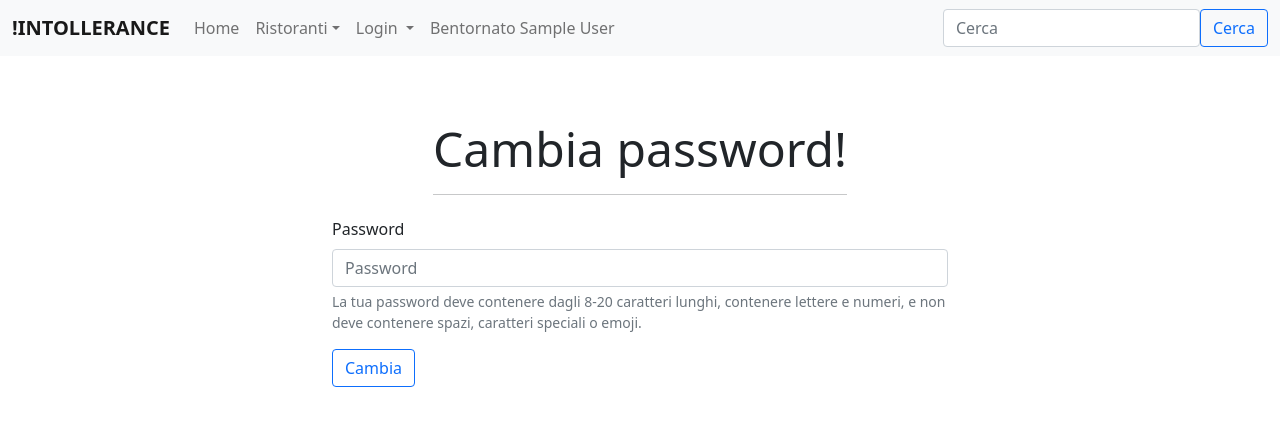
After one commit to russolucaf/NotIntollerance, a Flask app: page /user_profile in a window 1280 px wide. The commit adds this page. Shown: the top 426 px of the page. Run offline with Flask 2, Linux system fonts and the light colour scheme; the visitor is signed in with stand-in values (Sample User, id 1); parts of the project's set-up code (start-up, migrations or seed data) failed here and were passed over; some libraries are stand-ins or nearby versions.

Commit message:
Aggiunta modifica profilo con cambio password per ogni utente

```diff
--- a/app.py
+++ b/app.py
@@ -1,5 +1,6 @@
 from flask import Flask, render_template, redirect, url_for, request, flash, session
 from flask_session import Session
+from flask_mongoengine import MongoEngine
 from RestaurantForm import RestaurantForm
 from SignUpForm import SignUp
 from SignInForm import SignInForm
@@ -7,6 +8,7 @@ from mongoengine import *
 from User import User
 from Restaurant import Restaurant
 from flask_bcrypt import Bcrypt
+import pymongo
 from datetime import timedelta
 import secrets
 
@@ -17,10 +19,18 @@ bcrypt = Bcrypt(app)
 
 app.secret_key = secrets.token_urlsafe(32)
 app.config['SESSION_TYPE'] = 'mongodb'
-
+myclient = pymongo.MongoClient("mongodb://localhost:27017/")
+my_db = myclient['admin']
+my_collection = my_db['user']
 Session(app)
 
 connect('admin')
+
+
+@app.before_request
+def session_lifetime():
+    session.permanent = True
+    app.permanent_session_lifetime = timedelta(minutes=5)
 
 
 @app.route("/")
@@ -56,8 +66,8 @@ def login_sign_up():
         else:
             users.save()
             session['user_profile'] = users.email
-            redirect(url_for('index'))
-    return redirect(url_for('login_sign_up'))
+            session['user_name'] = users.name
+            return redirect(url_for('index'))
 
 
 @app.route('/logout')
@@ -79,6 +89,7 @@ def login_sign_in():
         for users in User.objects(email=email):
             if users.email == email and bcrypt.check_password_hash(users.password, password):
                 session['user_profile'] = users.email
+                session['user_name'] = users.name
                 return redirect(url_for('index'))
         else:
             flash("Email o password non validi!")
@@ -153,5 +164,28 @@ def restaurant_search():
             return redirect(url_for('restaurant_view'))
 
 
+@app.route('/user_profile', methods=["POST", "GET"])
+def user_profile():
+    form = SignInForm()
+    if 'user_profile' in session:
+        if request.method == "POST":
+            new_password = request.form.get('password')
+            if (len(new_password) <= 8) or (len(new_password) >= 20):
+                flash("Attenzione, password troppo lunga o corta!")
+                return redirect(url_for('user_profile'))
+            else:
+                new_password = bcrypt.generate_password_hash(new_password).decode('utf-8')
+                for users in User.objects():
+                    if users.email == session['user_profile']:
+                        old_password = {'password': users.password}
+                        nuova_password = {'$set': {'password': new_password}}
+                        my_collection.update_one(old_password, nuova_password)
+                        flash('Password cambiata!')
+                        return redirect(url_for('user_profile'))
+    else:
+        return redirect(url_for('index'))
+    return render_template('user_profile.html', form=form)
+
+
 if __name__ == '__main__':
     app.run()
--- a/templates/base.html
+++ b/templates/base.html
@@ -51,14 +51,12 @@
                             Vedi i Ristoranti
                         </a>
                     </li>
-                    {% if not session['user_profile'] %}
                     <li><hr class="dropdown-divider"></li>
                     <li>
                         <a class="dropdown-item" href="{{ url_for('restaurant') }}">
                             Registrati come ristorante
                         </a>
                     </li>
-                    {% endif %}
                 </ul>
             </li>
             <li class="nav-item dropdown">
@@ -71,6 +69,9 @@
                             <a class="dropdown-item" href="{{ url_for('login_exit') }}">Esci</a>
                         </li>
                     </ul>
+                    <li class="nav-item">
+                        <a class="nav-link" aria-current="page" href="{{ url_for('user_profile') }}">Bentornato {{ session['user_name'] }}</a>
+                    </li>
                 {% else %}
                     <ul class="dropdown-menu" aria-labelledby="navbarDropdown">
                         <li><a class="dropdown-item" href="{{ url_for('login_sign_in') }}">Accedi</a></li>
--- a/templates/index.html
+++ b/templates/index.html
@@ -1,10 +1,7 @@
 {% extends 'base.html' %}
 {% block content %}
 
-    <div class="container-fluid" style="margin-top: 50px; width: 80%; margin-bottom: 5%">
+    <div class="container-fluid sign_in" style="margin-top: 50px; width: 80%; margin-bottom: 5%">
         <div id="map" style="height: 600px"></div>
     </div>
-    {% if session['user_profile'] %}
-        <p> Benvenuto {{ session['user_profile'] }}!</p>
-    {% endif %}
 {% endblock %}
--- /dev/null
+++ b/templates/user_profile.html
@@ -0,0 +1,21 @@
+{% extends 'base.html' %}
+{% block content %}
+
+         <form class="container-fluid sign_in" style="margin-top: 5%; margin-bottom: 3%" method="POST" action="{{ url_for('user_profile') }}">
+          <div class="sign_in_header" style="text-align: center">
+              <label class="sign_in_header_h1">
+                  <h1 class="display-5">Cambia password!</h1>
+                  <hr>
+              </label>
+          </div>
+        <div class="mb-3">
+            {{ form.password.label(class="form-label", for="password") }}
+            {{ form.password(type="password", id="password", placeholder="Password", class="form-control") }}
+              <div id="passwordHelpBlock" class="form-text">
+                    La tua password deve contenere dagli 8-20 caratteri lunghi, contenere lettere e numeri, e non deve contenere spazi, caratteri speciali o emoji.
+              </div>
+        </div>
+        <button type="submit" class="btn btn-outline-primary">Cambia</button>
+     </form>
+
+{% endblock %}
```
Lines whose indentation alone changed are shown as unchanged.
